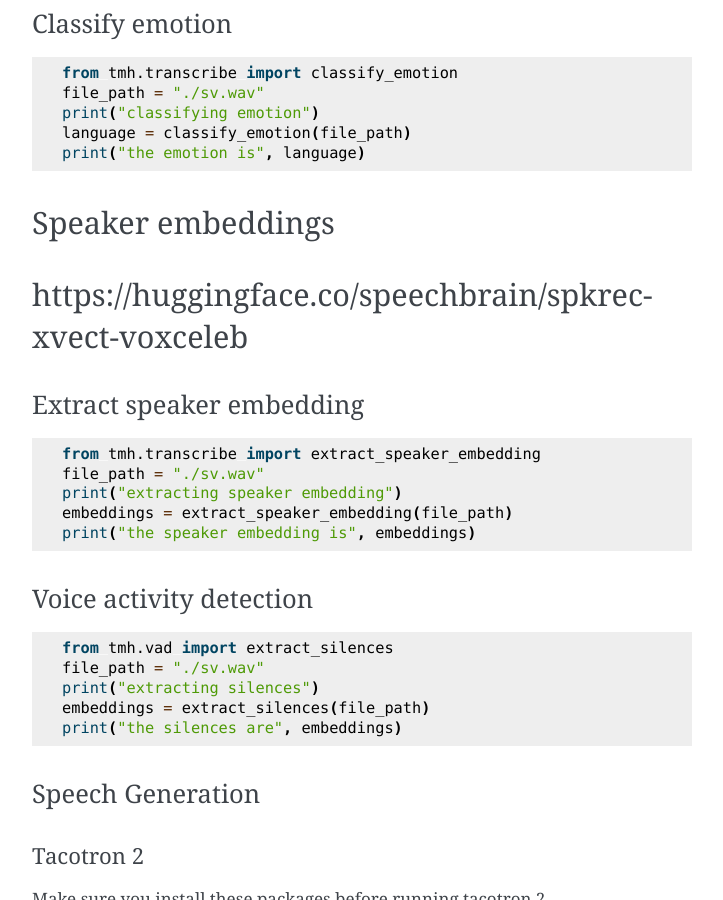
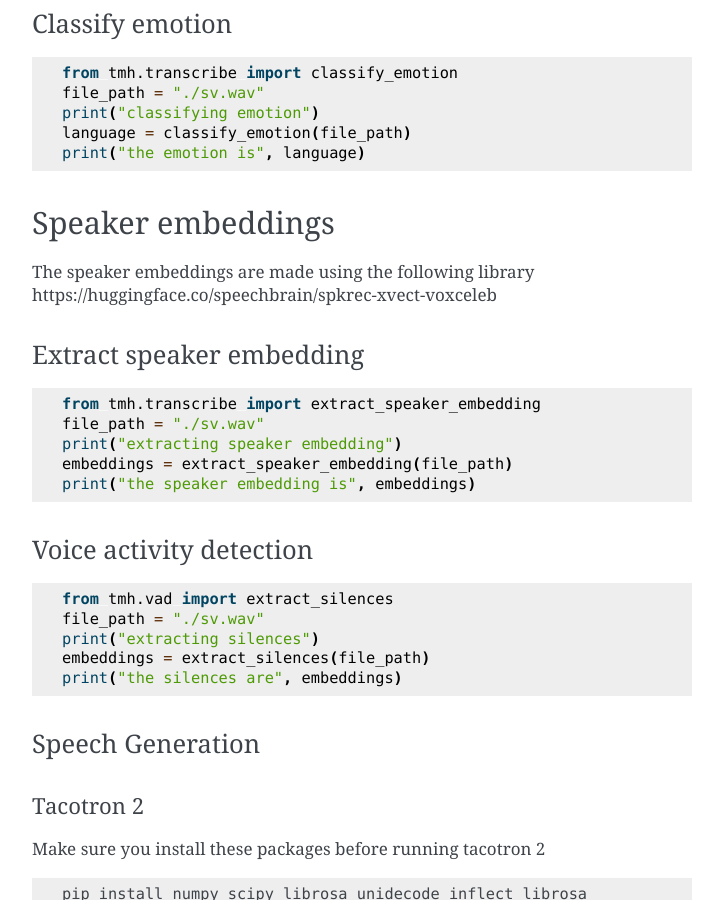
Before and after one commit to BirgerMoell/tmh, a Sphinx documentation site: the page built from docs/docs.md, in a window 1280 px wide and 900 px high, scrolled down 1331 px. Shown: the whole window, without its empty margins (388-1111 px from the left). Built offline with Sphinx 7.4.7, drawn with Linux system fonts in a browser that asks for light colours; some of the changed text lies outside the part shown.

Commit message:
Updated docs

````diff
--- a/docs/docs.md
+++ b/docs/docs.md
@@ -61,7 +61,9 @@ language = classify_emotion(file_path)
 print("the emotion is", language)
 ```
 ## Speaker embeddings
-## https://huggingface.co/speechbrain/spkrec-xvect-voxceleb
+The speaker embeddings are made using the following library
+https://huggingface.co/speechbrain/spkrec-xvect-voxceleb
+
 
 ### Extract speaker embedding
 ``` python
````
Also changed, not shown: README.md (+2 -1 lines).
